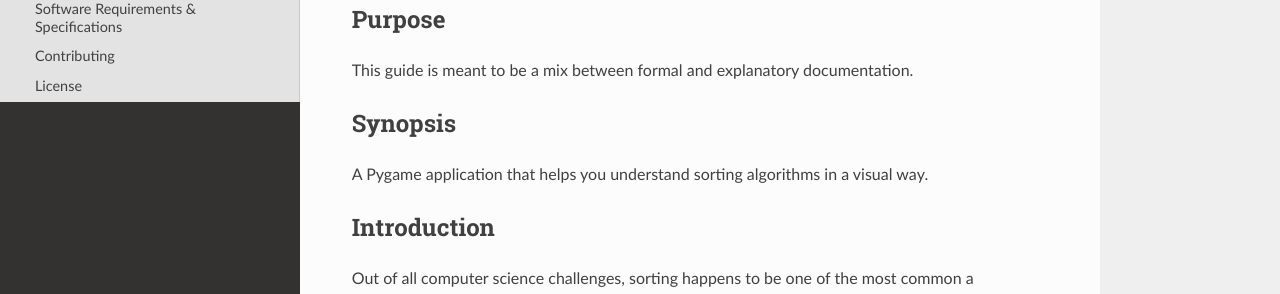
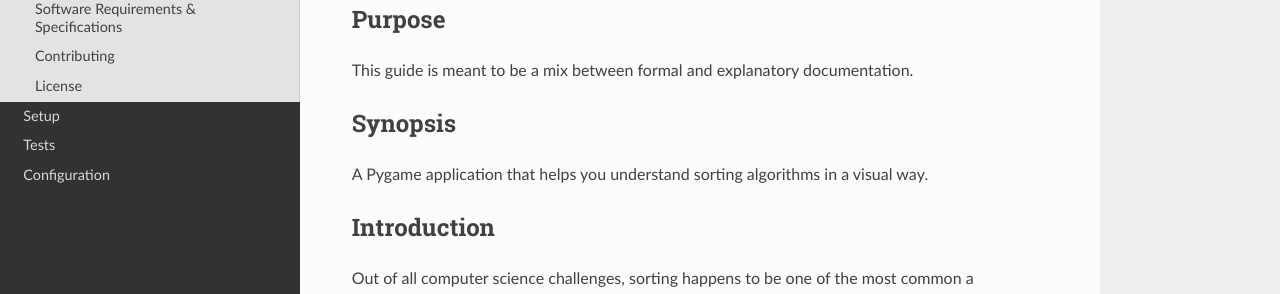
Before and after one commit to danielakproh/sorting-visualizer, an MkDocs documentation site: the page built from docs/index.md, in a window 1280 px wide. Shown: the part 261-555 px from the top of the page. Built offline with MkDocs 1.6.1, drawn with Linux system fonts in a browser that asks for light colours; nearby versions of some CDN libraries; old or Windows-style settings are respelled for this version of MkDocs; some of the changed lines change nothing that is shown.

Commit message:
Update yml file

```diff
--- a/mkdocs.yml
+++ b/mkdocs.yml
@@ -1,5 +1,7 @@
 site_name: Sorting Visualizer
-site_url: https://www.example.com
-nav:
+pages:
   - Home: index.md
+  - Setup: setup.md
+  - Tests: manage_commands.md
+  - Configuration: config.md
 theme: readthedocs
```
